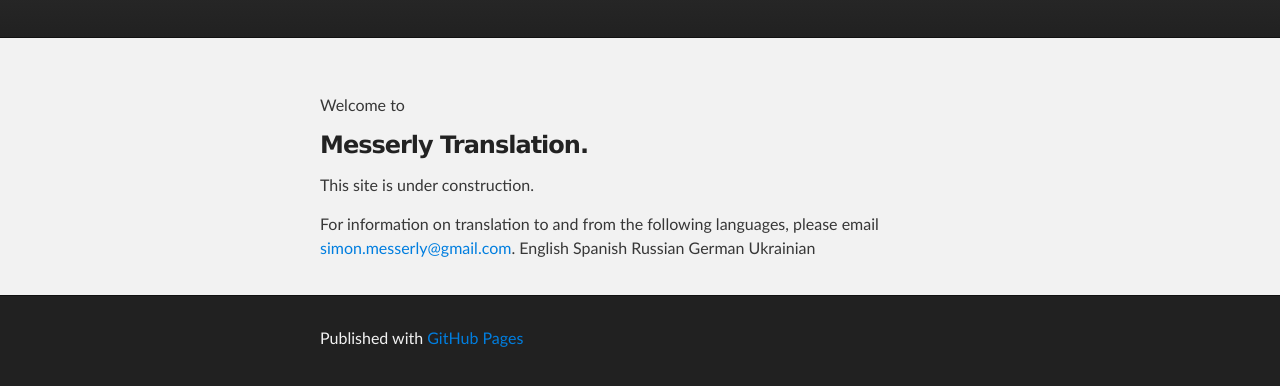
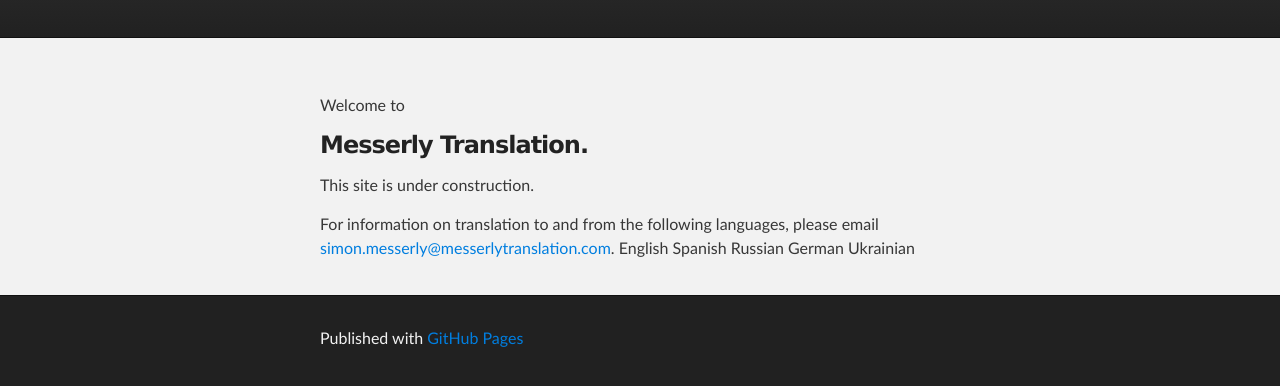
Before and after one commit to SimonMesserly/simonmesserly.github.io, a plain HTML site: page index.html in a window 1280 px wide. Shown: the part 136-522 px from the top of the page. Drawn offline with Linux system fonts and the light colour scheme.

Commit message:
change email to @messerlytranslation

```diff
--- a/index.html
+++ b/index.html
@@ -35,7 +35,7 @@ Welcome to
 
 <p>This site is under construction.</p>
 
-<p>For information on translation to and from the following languages, please email <a href="mailto:simon.messerly@gmail.com">simon.messerly@gmail.com</a>.
+<p>For information on translation to and from the following languages, please email <a href="mailto:simon.messerly@gmail.com">simon.messerly@messerlytranslation.com</a>.
 English
 Spanish
 Russian
```
